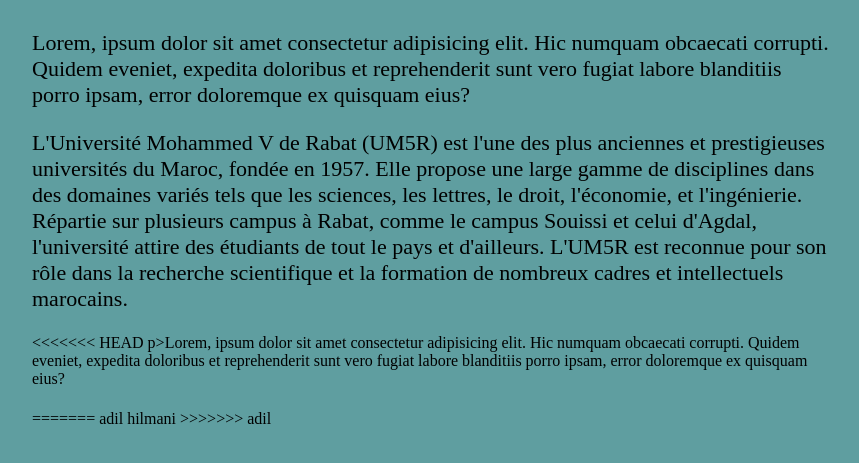
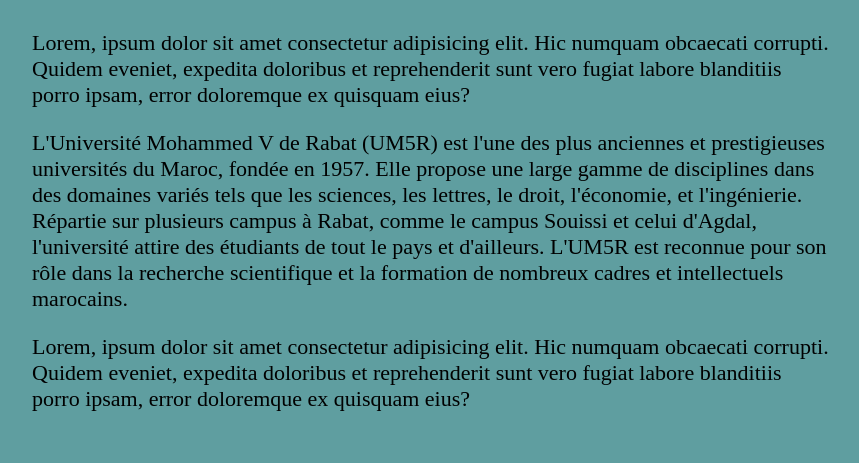
Before and after one commit to adilhilmani/site-git, a plain HTML site: page index.html in a window 1280 px wide. Shown: the part 95-558 px from the top of the page, without its empty margins (208-1067 px from the left). Drawn offline with Linux system fonts and the light colour scheme.

Commit message:
add new paragraph with pull class

```diff
--- a/index.html
+++ b/index.html
@@ -15,15 +15,9 @@
         eius?</p>
 
     <p classe="test">L'Université Mohammed V de Rabat (UM5R) est l'une des plus anciennes et prestigieuses universités du Maroc, fondée en 1957. Elle propose une large gamme de disciplines dans des domaines variés tels que les sciences, les lettres, le droit, l'économie, et l'ingénierie. Répartie sur plusieurs campus à Rabat, comme le campus Souissi et celui d'Agdal, l'université attire des étudiants de tout le pays et d'ailleurs. L'UM5R est reconnue pour son rôle dans la recherche scientifique et la formation de nombreux cadres et intellectuels marocains.</p>
-
-<<<<<<< HEAD
-    p>Lorem, ipsum dolor sit amet consectetur adipisicing elit. Hic numquam obcaecati corrupti. Quidem eveniet,
+<p classe="pull">Lorem, ipsum dolor sit amet consectetur adipisicing elit. Hic numquam obcaecati corrupti. Quidem eveniet,
         expedita doloribus et reprehenderit sunt vero fugiat labore blanditiis porro ipsam, error doloremque ex quisquam
         eius?</p>
-=======
-
-adil hilmani
->>>>>>> adil
 </body>
 
 </html>
```
